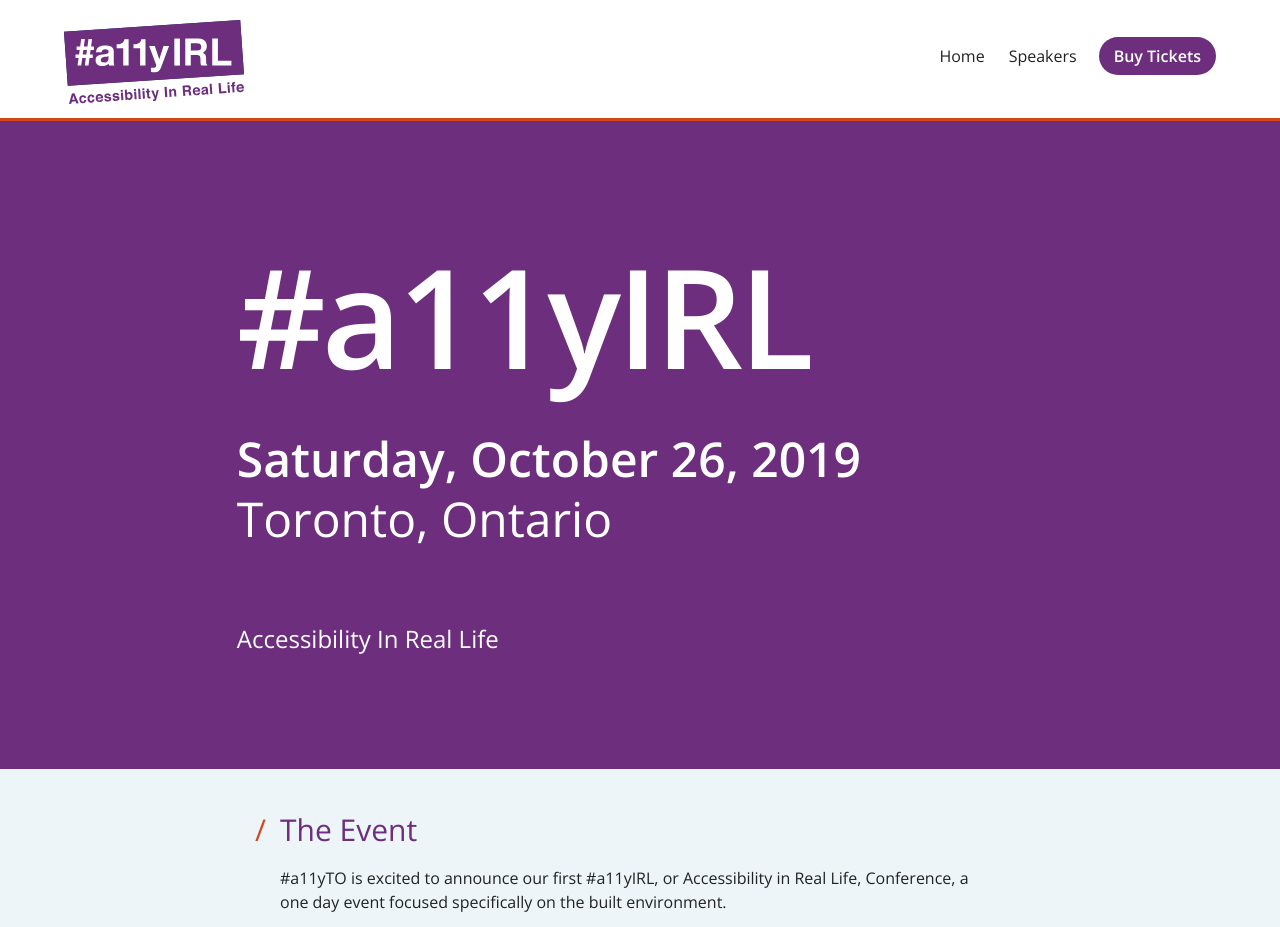
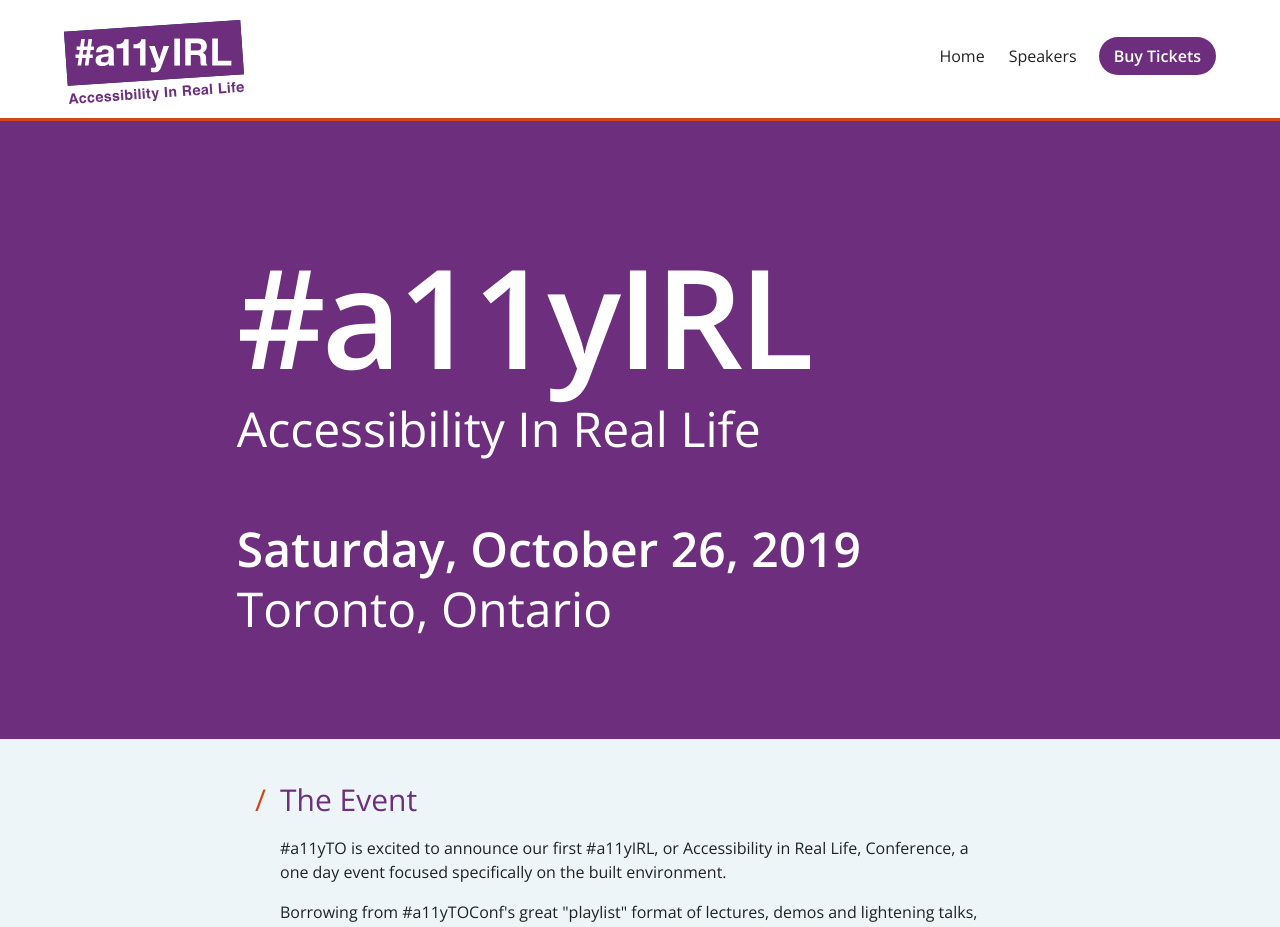
Before and after one commit to a11yTO/static-irl-site, a Jekyll site: the page built from index.html, in a window 1280 px wide. Shown: the top 927 px of the page. Built offline with Jekyll 4.4.1, drawn with Linux system fonts in a browser that asks for light colours.

Commit message:
Move 'Accessibility In Real Life' tagline up

```diff
--- a/_includes/header.html
+++ b/_includes/header.html
@@ -47,9 +47,9 @@
     {% if page.id == 'home' %}
     <div class="event-detail">
       <h1>#{{ site.title }}</h1>
+      <p class="subtitle">{{ site.description }}</p>
       <p class="date">{{ site.event-date }}</p>
       <p class="location">Toronto, Ontario</p>
-      <p class="subtitle">{{ site.description }}</p>
     </div>
     {% endif %}
   </header>
--- a/styles.scss
+++ b/styles.scss
@@ -38,7 +38,7 @@ h1 {
   font-family: "League Spartan", "Open Sans", sans-serif;
   font-size: 138px;
   font-weight: 600;
-  margin: 100px 0 20px;
+  margin: 100px 0 0;
   white-space: nowrap;
   letter-spacing: -0.03em;
 }
@@ -123,10 +123,11 @@ header p {
 }
 header p.location {
   font-weight: 100;
+  padding-bottom: 100px;
 }
 header p.subtitle {
-  font-size: 24px;
-  padding: 60px 0 100px;
+  font-size: 48px;
+  margin: -10px 0 60px;
   font-weight: 400;
 }
 
@@ -452,7 +453,7 @@ footer p {
 @media (max-width: 1180px) {
   h1 {
     font-size: 9.5vw;
-    margin: 6vw 0 6.5vw;
+    margin: 6vw 0 0;
   }
 /*
   p,
@@ -471,9 +472,9 @@ footer p {
   }
 
   header p.subtitle {
-    font-size: 3vw;
+    font-size: 3.5vw;
     line-height: 4.5vw;
-    padding: 6vw 0 8vw;
+    padding: 1.5vw 0 0;
   }
   .speakers header {
     min-height: auto;
```
Also changed, not shown: styles.css, 1 other file.
